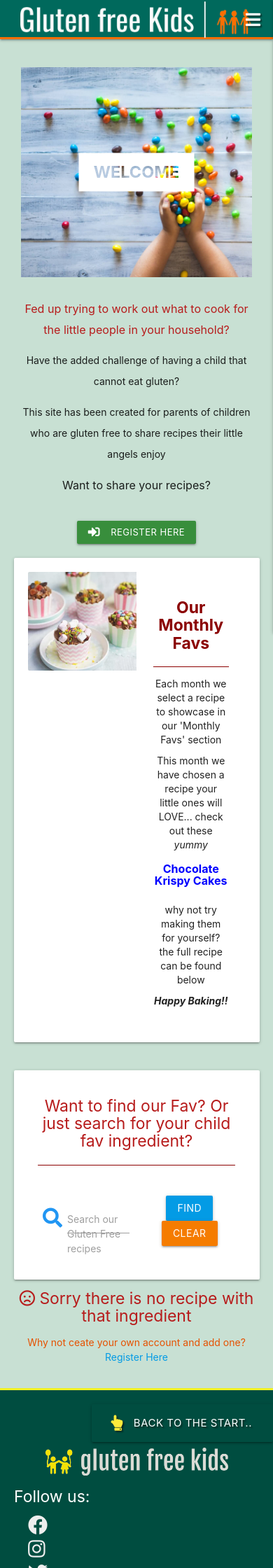
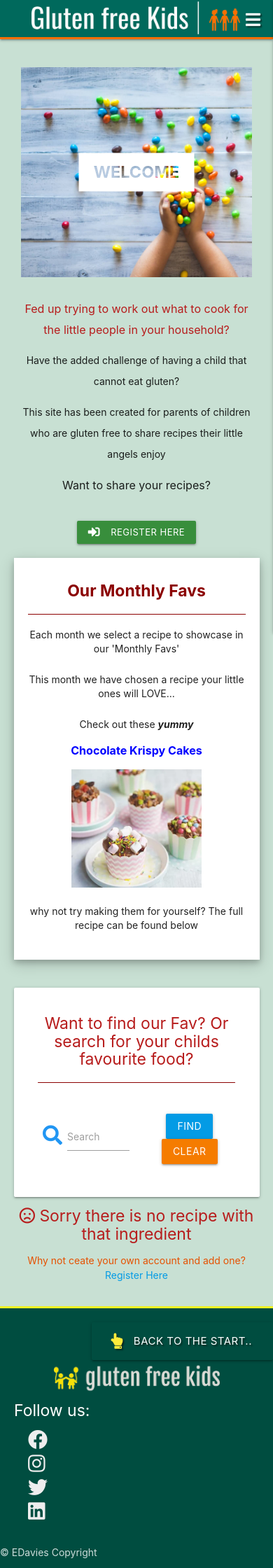
Before and after one commit to EDavies2020/GFRecipes_MS3, a Flask app: page / in a window 390 px wide. Shown: the top 2240 px of the page at 70% size. Run offline with Flask 2, Linux system fonts and the light colour scheme; data that the repository does not hold is empty; some libraries are stand-ins or nearby versions.

Commit message:
chnages made to account/login/register for mobile view

```diff
--- a/static/css/style.css
+++ b/static/css/style.css
@@ -12,7 +12,7 @@ body {
     border-bottom: 3px solid #FA6E00;
 }
 .logo {
-    height: 60px;
+    height: 55px;
     padding-top: 2px;
     padding-bottom: 6px;
 }
@@ -71,19 +71,24 @@ body {
     color: white;
 }
 #monthly-card {
+    background: white;
     border: solid 20px white;
+    box-shadow: 0 4px 8px 0 rgba(0, 0, 0, 0.2), 0 6px 20px 0 rgba(0, 0, 0, 0.19);
 }
-#monthly-card-details h5 {
+#monthly-card img {
+    width: 60%
+}
+#monthly-card h5 {
     padding-bottom: 20px;
     color: darkred;
     font-weight: bold;
     border-bottom: solid 0.5px;
 }
-#monthly-card-details h6 {
+#monthly-card h6 {
     color: blue;
     padding-bottom: 10px;
 }
-#monthly-card-details p {
+#monthly-card p {
     line-height: 20px;
     padding-bottom: 5px;
     padding-top: 5px;
@@ -175,13 +180,10 @@ body {
 }
 /* My account page */
 .account-page {
-    margin-top: 80px;
+    margin-top: 30px;
 }
 .account-page img {
-    float: left;
-    height: 250px;
-    margin-bottom: 30px;
-    padding-left: 20px;
+    width: 50%;
     border-radius: 50%;
 }
 .account-page-intro h6 {
@@ -189,9 +191,6 @@ body {
 }
 .account-page-link-card {
     margin-top: 40px;
-}
-.link-card-details {
-    margin-top: 50px;
 }
 .link-card-details a:hover {
     text-decoration: underline;
--- a/templates/about_us.html
+++ b/templates/about_us.html
@@ -71,7 +71,7 @@
             <h6>We are 3 mums who met on the morning school run. Our names are Sarah, Vanessa and Rosie</h6>
             <p>We all realised when attending the kids birthday parties that our children all had different<br>
                 dietary requirements and started sharing recipes with each other.</p>
-            <p>We started a whatsapp group and during one of our regular chats we cam up with the crazy idea of<br>
+            <p>We started a whatsapp group and during one of our regular chats we came up with the crazy idea of<br>
                 starting our own Facebook page.</p>
             <p>We were suprised at just how many other parents had children with food allergies & intolerances.</p>
             <p>Lots of people had recipes to share so we decided to create a page that everyone could join and share<br>
--- a/templates/base.html
+++ b/templates/base.html
@@ -3,6 +3,7 @@
 <head>
     <meta charset="UTF-8">
     <meta http-equiv="X-UA-Compatible" content="IE=edge">
+    <title>GF Kids</title>
     <meta name="viewport" content="width=device-width, initial-scale=1.0">
     <link rel="icon" type="image/png" sizes="16x16" href="../static/images/favicon-16x16.png">
     <link rel="icon" type="image/png" sizes="32x32" href="../static/images/favicon-32x32.png">
@@ -15,9 +16,7 @@
     <link rel="stylesheet" href="{{ url_for('static', filename='css/style.css') }}" type="text/css">
     {% block styles %}
     {% endblock %}
-    <title>Document</title>
 </head>
-
 <body>
     <!-- navbar -->
     <header>
--- a/templates/login.html
+++ b/templates/login.html
@@ -11,7 +11,7 @@
                     <i class="fas fa-user-cog prefix green-text text-green darken-2"></i>
                     <input id="username" name="username" type="text" minlength="5" maxlength="15"
                         pattern="^[a-zA-Z0-9]{5,15}$" class="validate" required>
-                    <label for="username">Username (5-15 characters required)</label>
+                    <label for="username">Username (5-15 characters)</label>
                 </div>
             </div>
             <!-- password -->
@@ -20,7 +20,7 @@
                     <i class="fas fa-user-lock prefix green-text text-green darken-2"></i>
                     <input id="password" name="password" type="password" minlength="5" maxlength="15"
                         pattern="^[a-zA-Z0-9]{5,15}$" class="validate" required>
-                    <label for="password">Password (5-15 characters required)</label>
+                    <label for="password">Password (5-15 characters)</label>
                 </div>
             </div>
             <!-- log in -->
--- a/templates/recipes.html
+++ b/templates/recipes.html
@@ -20,34 +20,26 @@
   </div>
 </div>
 <!--recipe of the month-->
-<div class="col s12">
-  <div class="card horizontal" id="monthly-card">
-      <div class="card-image">
-          <img src="../static/images/monthlyrecipe.webp" alt="monthly-recipe">
-      </div>
-      <div class="card-stacked">
-          <div class="card-content center-align" id="monthly-card-details">
-              <h5>Our Monthly Favs</h5>
-              <p>Each month we select a recipe to showcase in our 'Monthly Favs' section</p>
-              <p>This month we have chosen a recipe your <br>
-                little ones will LOVE... check out these <i>yummy</i></p>
-              <h6><b>Chocolate Krispy Cakes</b></h6>
-              <p>why not try making them for yourself? <br>
-                the full recipe can be found below</p>
-              <p><b><i>Happy Baking!!</i></b></p>
-          </div>
-      </div>
+<div class="col s12 m10">
+  <div class="center-align" id="monthly-card">
+    <h5>Our Monthly Favs</h5>
+    <p>Each month we select a recipe to showcase in our 'Monthly Favs'</p>
+    <p>This month we have chosen a recipe your little ones will LOVE...</p>
+    <p>Check out these <i><b>yummy</b></i></p>
+    <h6><b>Chocolate Krispy Cakes</b></h6>
+    <img src="../static/images/monthlyrecipe.webp" alt="monthly-recipe">
+    <p>why not try making them for yourself? The full recipe can be found below</p>
   </div>
 </div>
 <!-- search function -->
 <div class="row card-panel">
   <form action="{{ url_for('search') }}" method="POST" class="col s12" id="search-card">
-    <h5 class="center-align red-text text-darken-4">Want to find our Fav? Or just search for your child fav ingredient?</h5>
+    <h5 class="center-align red-text text-darken-4">Want to find our Fav? Or search for your childs favourite food?</h5>
     <div class="row valign-wrapper center-align">
       <div class="input-field col s12 m8">
         <i class="fas fa-search prefix blue-text text-light-blue darken-4"></i>
         <input type="text" name="query" id="query" minlength="3" class="validate" required>
-        <label for="query">Search our Gluten Free recipes</label>
+        <label for="query">Search</label>
       </div>
       <div class="col s12 m4">
         <button type="submit" class="light-blue darken-1 btn text-shadow">Find</button>
--- a/templates/register.html
+++ b/templates/register.html
@@ -14,7 +14,7 @@
                     <i class="fas fa-user-plus prefix green-text text-green darken-2"></i>
                     <input id="username" name="username" type="text" minlength="5" maxlength="15"
                         pattern="^[a-zA-Z0-9]{5,15}$" class="validate" required>
-                    <label for="username">Username (5-15 characters required)</label>
+                    <label for="username">Username (5-15 characters)</label>
                 </div>
             </div>
             <!-- password -->
@@ -23,7 +23,7 @@
                     <i class="fas fa-user-lock prefix green-text text-green darken-2"></i>
                     <input id="password" name="password" type="password" minlength="5" maxlength="15"
                         pattern="^[a-zA-Z0-9]{5,15}$" class="validate" required>
-                    <label for="password">Password (5-15 characters required)</label>
+                    <label for="password">Password (5-15 characters)</label>
                 </div>
             </div>
             <!-- register -->
```
Also changed, not shown: templates/account.html (+4 -4 lines).
